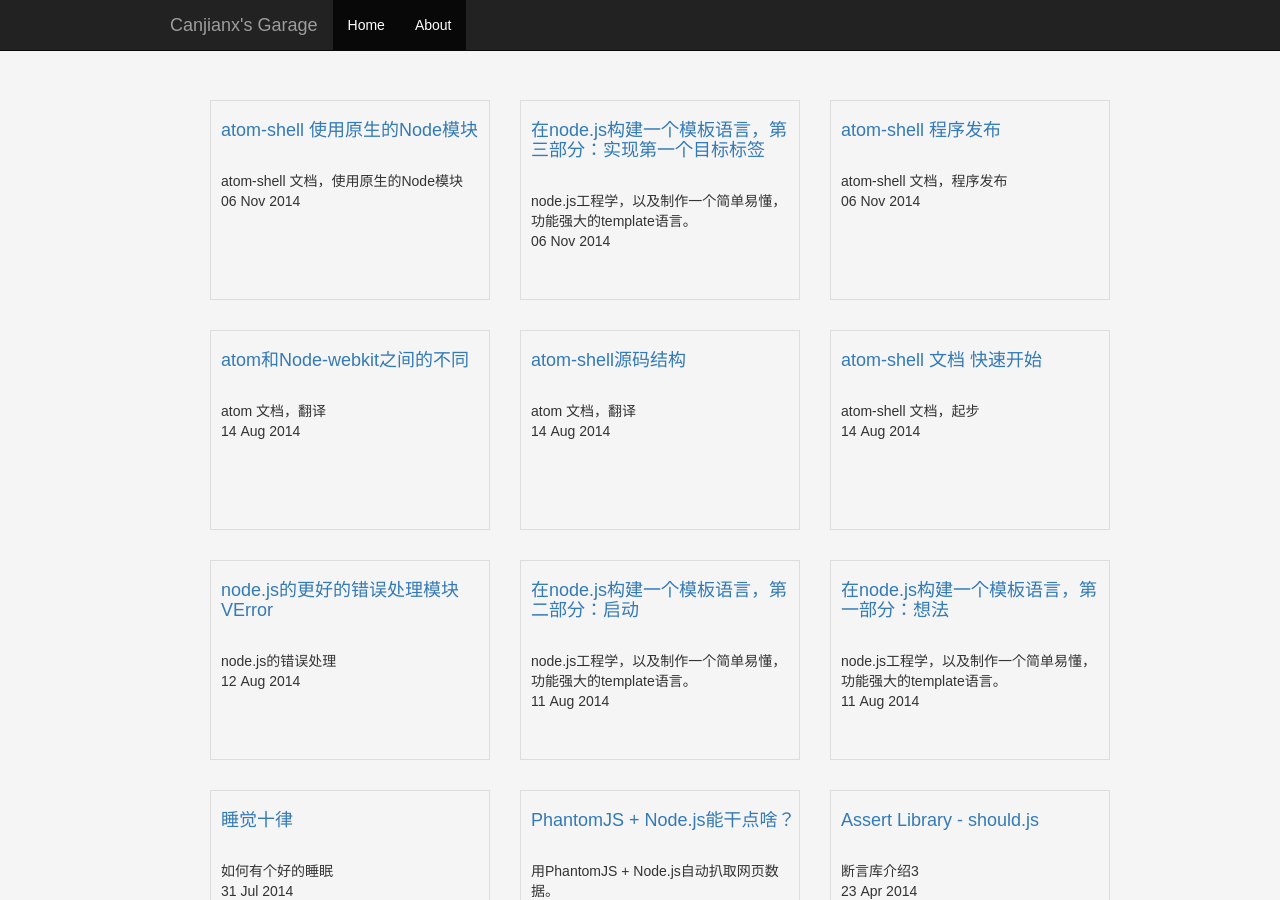
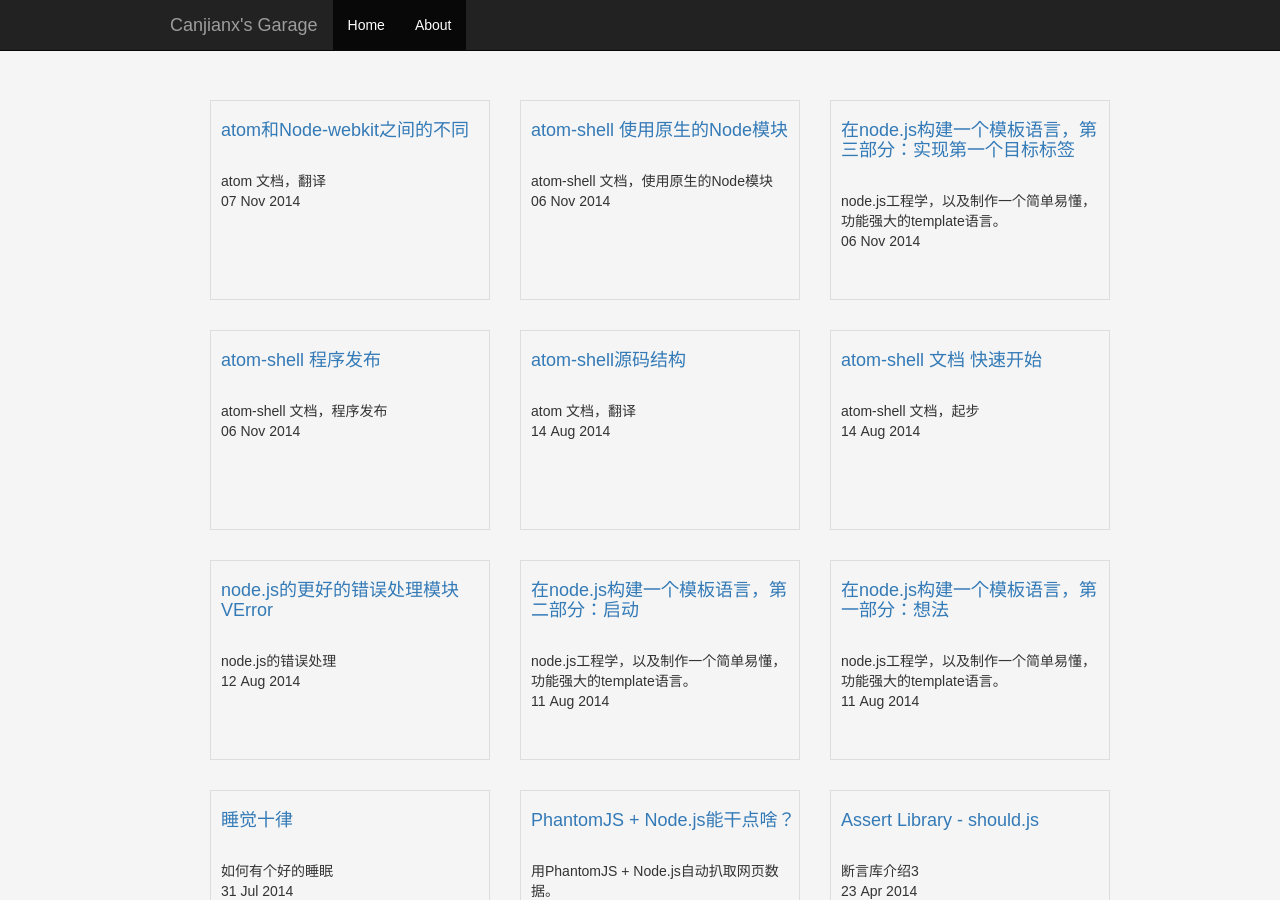
Before and after one commit to canjianx/canjianx.github.io, a Jekyll site: the page built from index.html, in a window 1280 px wide and 900 px high. Built offline with Jekyll 4.4.1, drawn with Linux system fonts in a browser that asks for light colours; nearby versions of some CDN libraries.

Commit message:
update format

```diff
--- a/_posts/2014-11-7-Technical differences to Node-Webkit.md
+++ b/_posts/2014-11-7-Technical differences to Node-Webkit.md
@@ -1,7 +1,7 @@
 ---
 layout: post
 title:  "atom和Node-webkit之间的不同"
-date:   2014-08-14 12:31:59
+date:   2014-11-7 12:31:59
 categories: node.js atom
 excerpt: "atom 文档，翻译"
 src: https://github.com/canjianx/atom
```
Also changed, not shown: _posts/2014-11-6-atom-shell Use native Node modules.md (+2 -0 lines).
